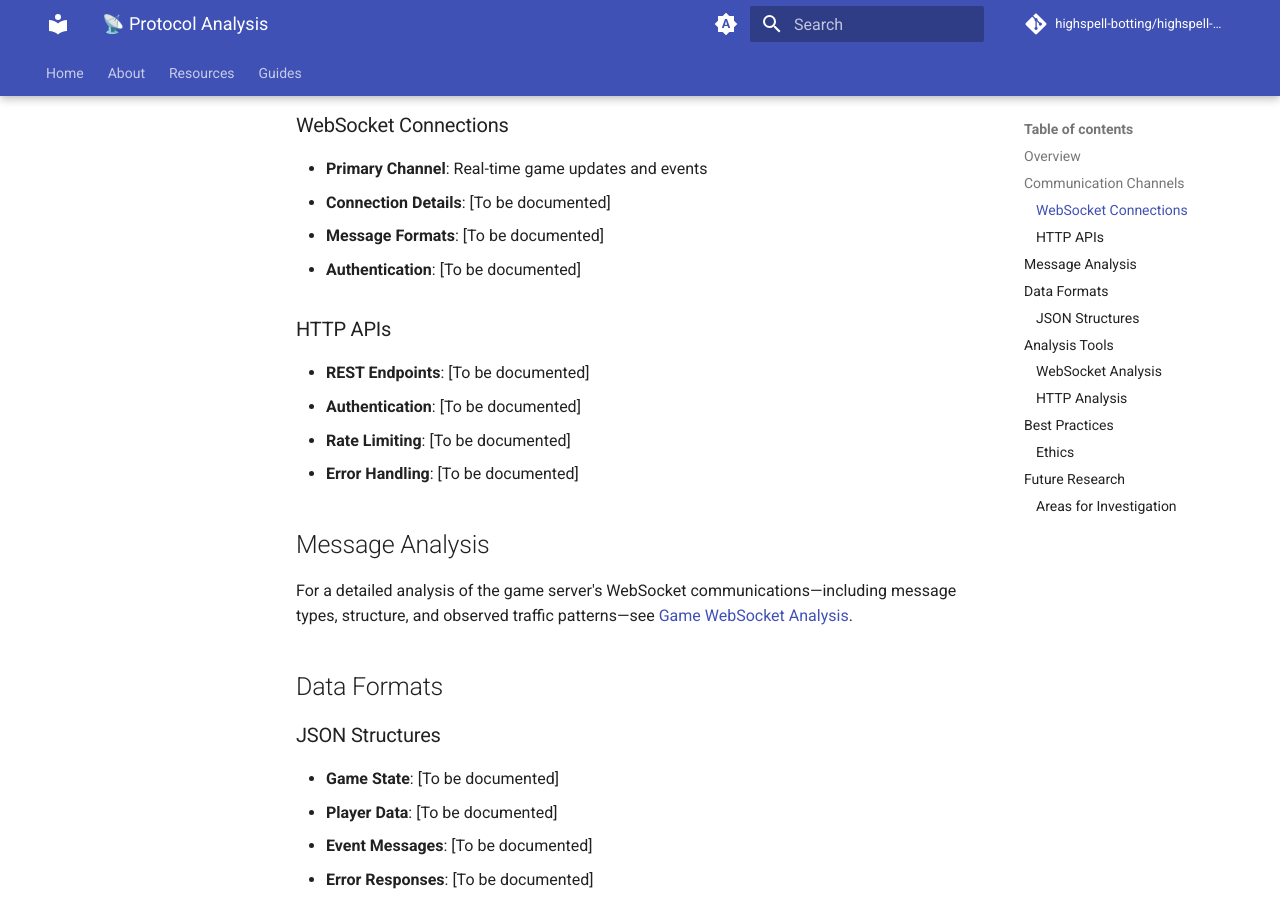
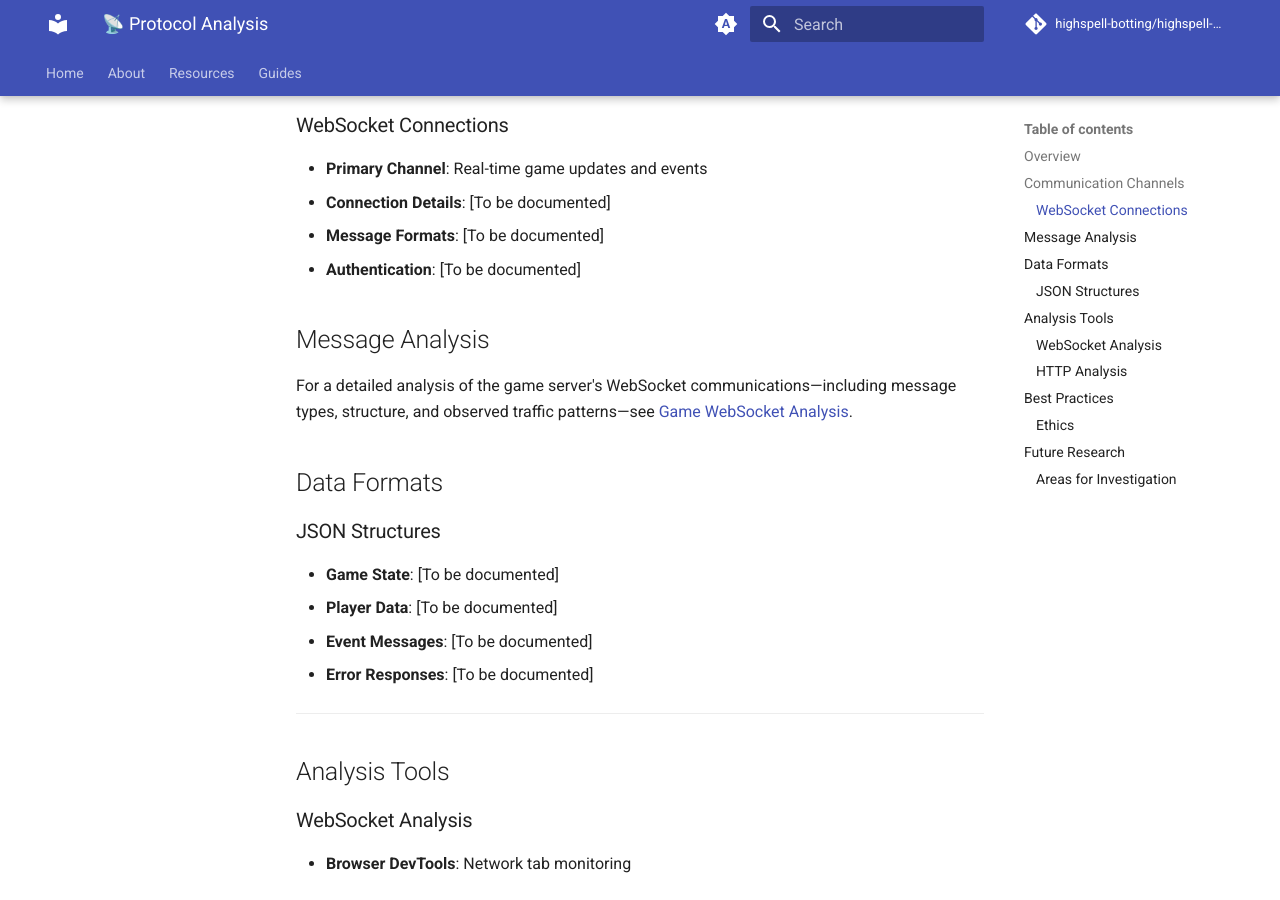
Before and after one commit to highspell-botting/highspell-botting.github.io, an MkDocs documentation site: the page built from docs/resources/protocol-analysis.md, in a window 1280 px wide and 900 px high, scrolled down 402 px. Built offline with MkDocs 1.6.1 and Material for MkDocs 9.7.7, drawn with Linux system fonts in a browser that asks for light colours; comment, search, counter and statistics services are not loaded; the version menu is left out.

Commit message:
Minor content adjustment

```diff
--- a/docs/resources/protocol-analysis.md
+++ b/docs/resources/protocol-analysis.md
@@ -14,11 +14,6 @@ Understanding the communication protocols between the HighSpell client and serve
 - **Message Formats**: [To be documented]
 - **Authentication**: [To be documented]
 
-### HTTP APIs
-- **REST Endpoints**: [To be documented]
-- **Authentication**: [To be documented]
-- **Rate Limiting**: [To be documented]
-- **Error Handling**: [To be documented]
 
 ## Message Analysis
 
```
Also changed, not shown: docs/guides/reverse-engineering.md (+2 -2 lines).
